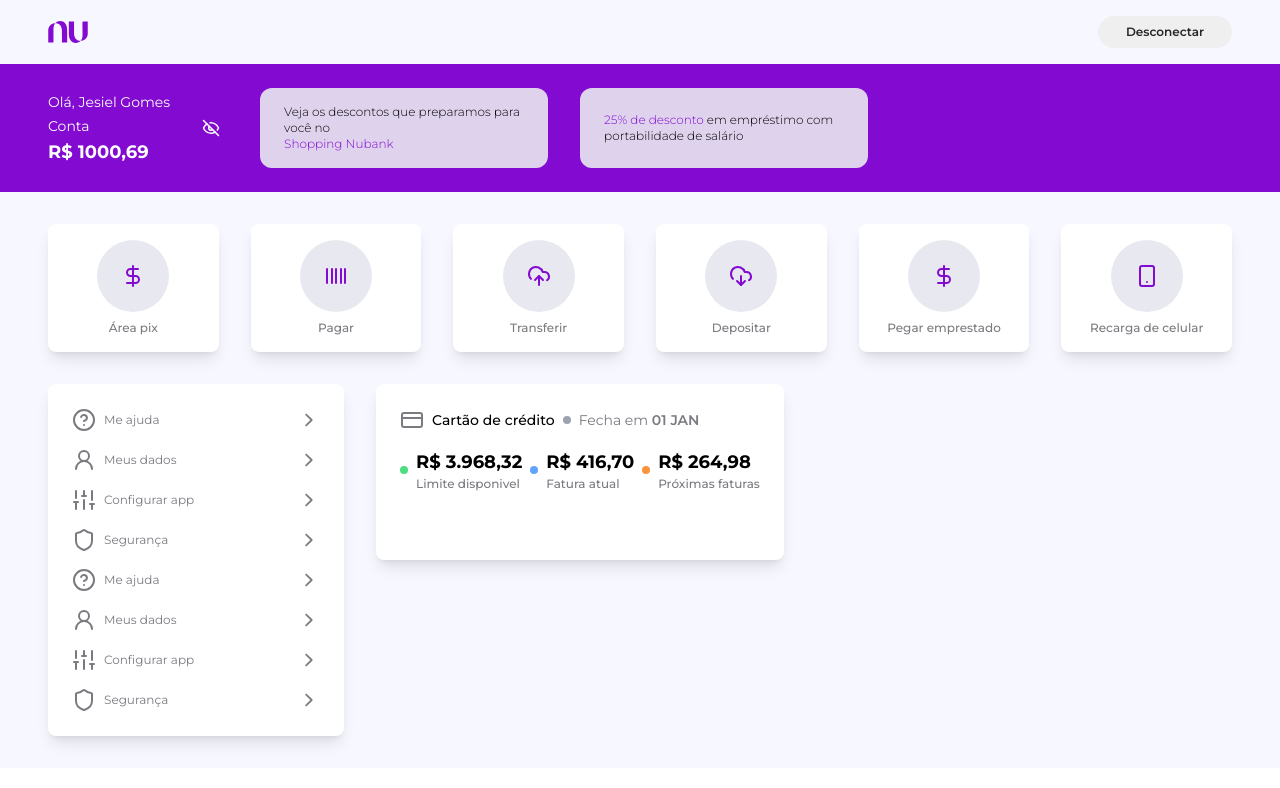
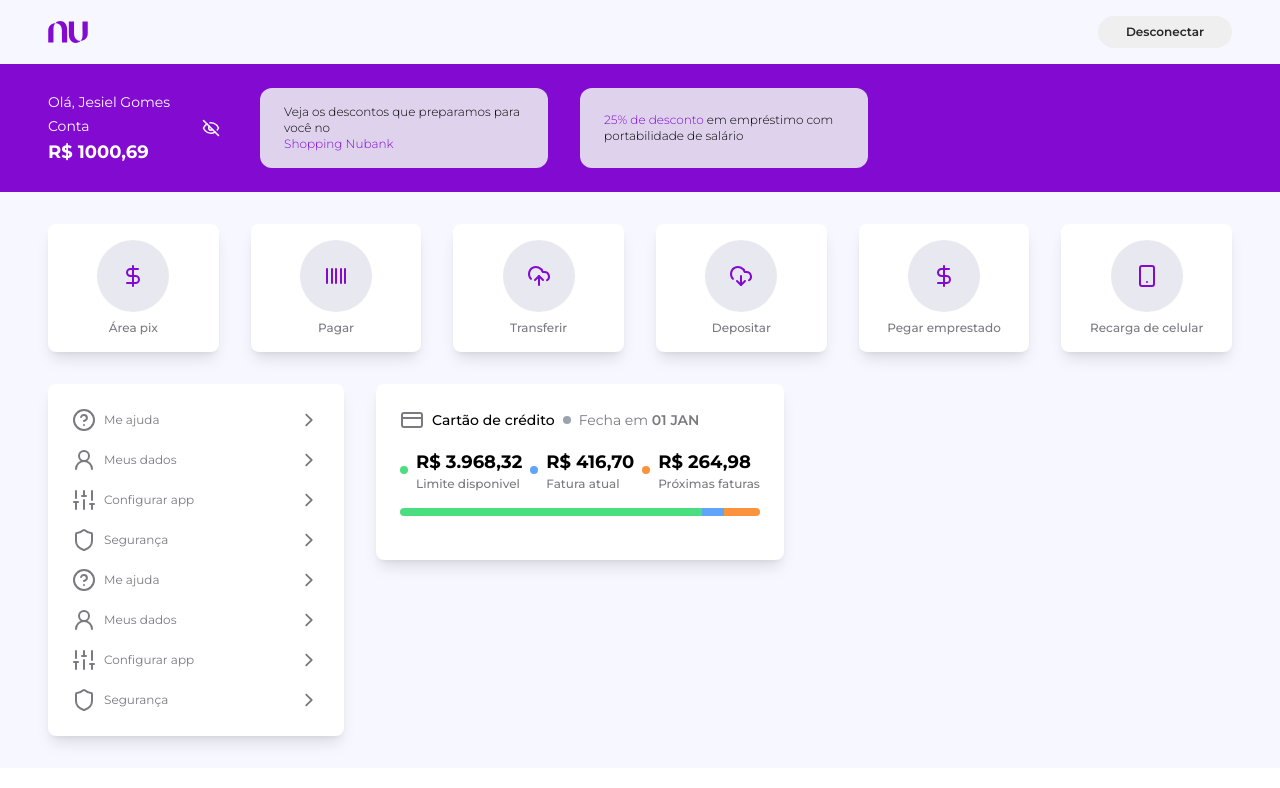
Before and after one commit to jesieldotdev/nubank-clone, a React (Vite) app: page / in a window 1280 px wide. Shown: the top 788 px of the page. Built offline with nearby package versions, Linux system fonts and the light colour scheme.

Commit message:
feat: progress balance

```diff
--- /dev/null
+++ b/src/pages/Desktop/components/BarProgressBalance/index.tsx
@@ -0,0 +1,37 @@
+export const BarProgressBalance = () => {
+    const total = 3968.32;
+    const now = 416.70;
+    const future = 264.98;
+
+    function calcPercentage(value: number, total: number) {
+        const percentage = ((value / total) * 100);
+        return parseInt(`${percentage}`);
+    }
+
+    const y = calcPercentage(now, total);
+    const z = calcPercentage(future, total);
+    const x = 100 - y - z;
+
+    console.log(y);
+    console.log(z);
+    console.log(x);
+
+    return (
+        <div className={`flex mt-4 rounded-md overflow-hidden`}>
+            <div
+                style={{
+                    width: `${x}%`
+                }} className={` bg-green-400 h-2`} />
+            <div
+                style={{
+                    width: `${z}%`
+                }}
+                className={` bg-blue-400 h-2`} />
+            <div
+                style={{
+                    width: `${y}%`
+                }}
+                className={` bg-orange-400 h-2`} />
+        </div>
+    );
+}
--- a/src/pages/Desktop/components/CreditCard/index.tsx
+++ b/src/pages/Desktop/components/CreditCard/index.tsx
@@ -1,5 +1,6 @@
 import { CreditCard } from "lucide-react"
 import React from "react"
+import { BarProgressBalance } from "../BarProgressBalance"
 
 
 export const ExpenseCard = () => {
@@ -34,9 +35,13 @@
                         <p className="font-bold text-lg">R$ 264,98</p>
                         <p className="text-[#7a7a80] font-medium">Próximas faturas</p>
                     </div>
+
                 </div>
 
+
             </div>
+            <BarProgressBalance />
+
 
         </div>
     )
--- a/src/pages/Desktop/components/Messages/index.tsx
+++ b/src/pages/Desktop/components/Messages/index.tsx
@@ -5,10 +5,10 @@
     return (
         <div className='bg-primary px-12 py-6 flex gap-4 text-xs'>
             <BankWalletDesktop className='items-center flex mr-6' />
-            <div className="bg-customGray2 rounded-xl mr-4  items-center  px-6 py-4 max-w-72 ">
+            <div className="bg-customGray2 rounded-xl mr-4  items-center  px-6 py-4 max-w-72 transition-all animate-slide-in-right">
                 <p className="font-light">Veja os descontos que preparamos para você no<br />  <span className='text-primary'>Shopping Nubank</span></p>
             </div>
-            <div className="bg-customGray2 rounded-xl mr-12 items-center flex px-6 py-4 max-w-72">
+            <div className="bg-customGray2 rounded-xl mr-12 items-center flex px-6 py-4 max-w-72 transition-all  duration-75 animate-slide-in-top">
                 <p className="font-light"><span className='text-primary'>25% de desconto</span> em empréstimo com portabilidade de salário </p>
             </div>
 
--- a/tailwind.config.js
+++ b/tailwind.config.js
@@ -16,6 +16,20 @@
       fontFamily: {
         sans: ["Montserrat", "sans-serif"],
       },
+      keyframes: {
+        "slide-in-right": {
+          "0%": { transform: "translateX(100%)", opacity: "0" },
+          "100%": { transform: "translateX(0)", opacity: "1" },
+        },
+        "slide-in-top": {
+          "0%": { transform: "translateY(100%)", opacity: "0" },
+          "100%": { transform: "translateY(0)", opacity: "1" },
+        },
+      },
+      animation: {
+        "slide-in-right": "slide-in-right 0.5s ease-out",
+        "slide-in-top": "slide-in-top 0.5s ease-out",
+      },
     },
   },
   plugins: [],
```
